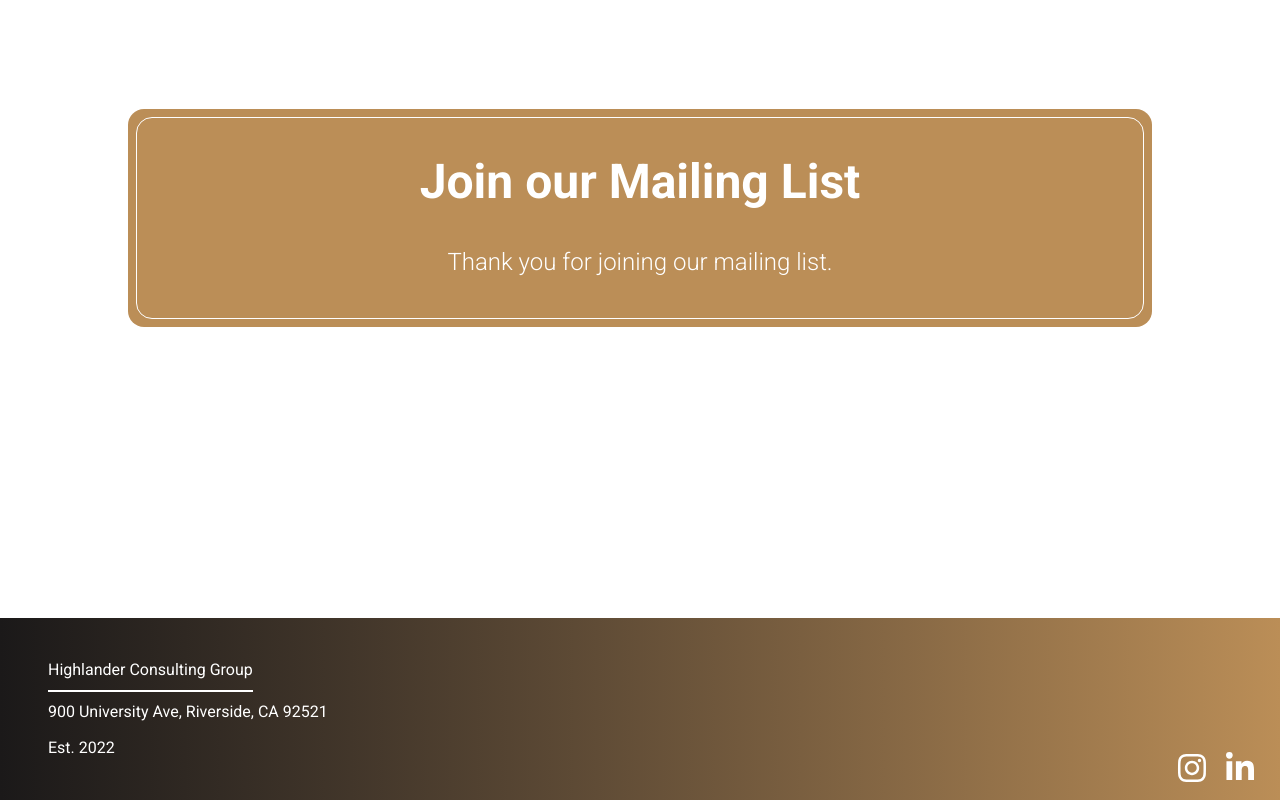
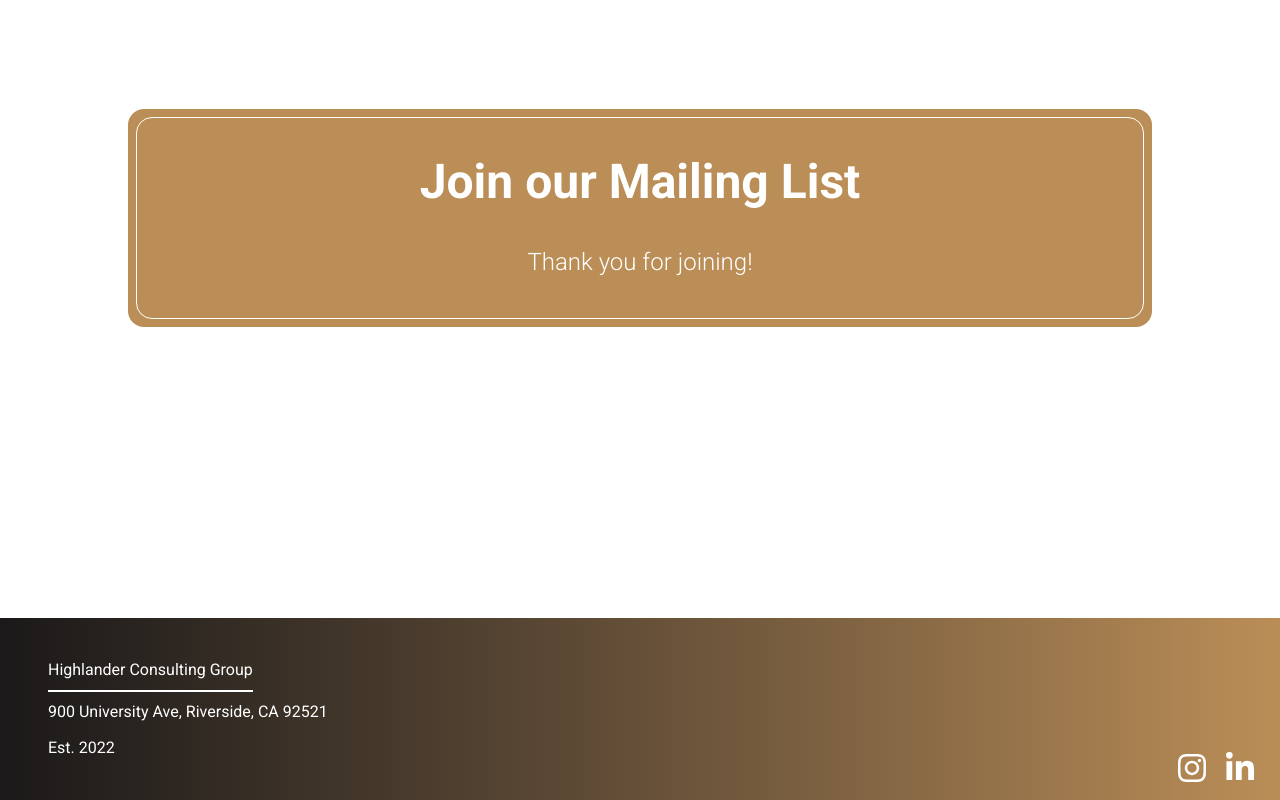
Before and after one commit to acm-ucr/hcg, a Next.js app: page / in a window 1280 px wide. Both pictures are taken after typing "Sample", "Sample", "Sample" into the empty fields and a click on the button "Submit". Shown: the part 2212-3012 px from the top of the page. Built offline with nearby package versions, Linux system fonts and the light colour scheme.

Commit message:
small change

```diff
--- a/src/components/home/MailingList.tsx
+++ b/src/components/home/MailingList.tsx
@@ -31,7 +31,7 @@ const MailingList = () => {
             </div>
             {isSubmitted ? (
               <div className="text-hcg-white text-center text-xl md:text-2xl">
-                Thank you for joining our mailing list.
+                Thank you for joining!
               </div>
             ) : (
               <form
```
